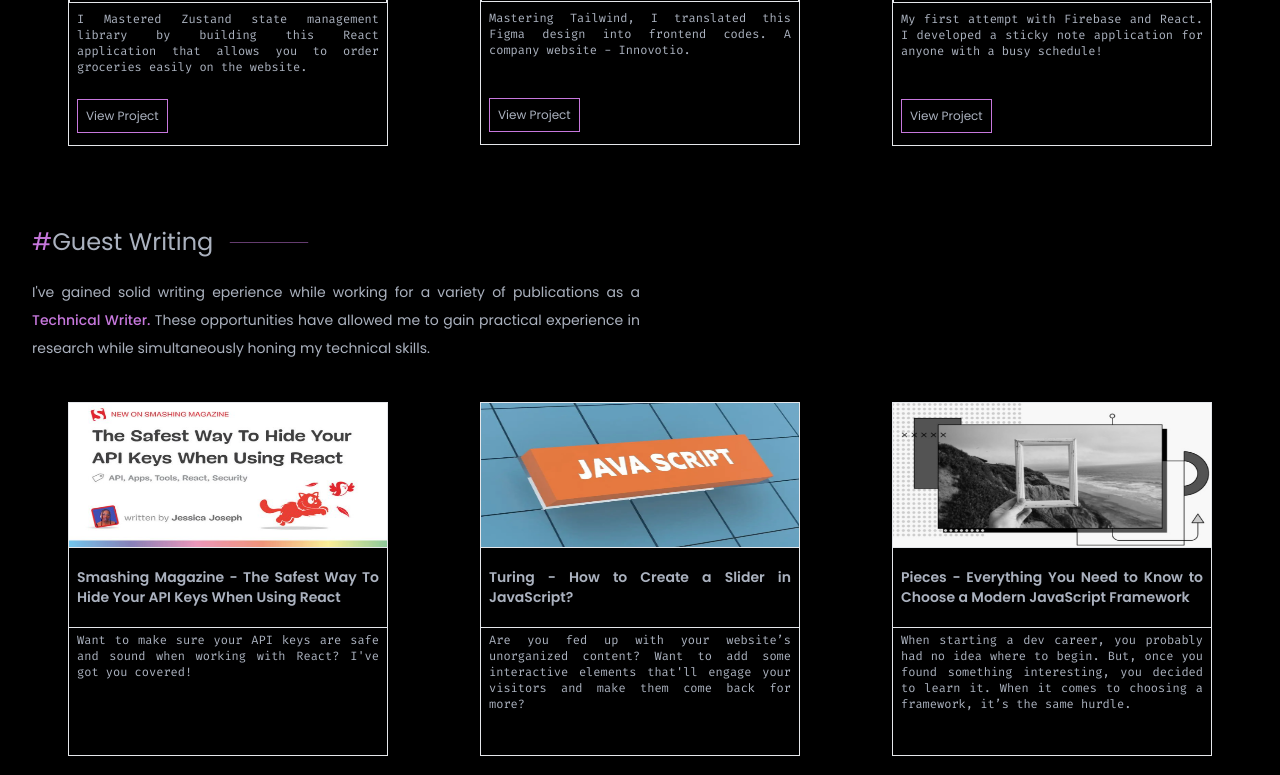
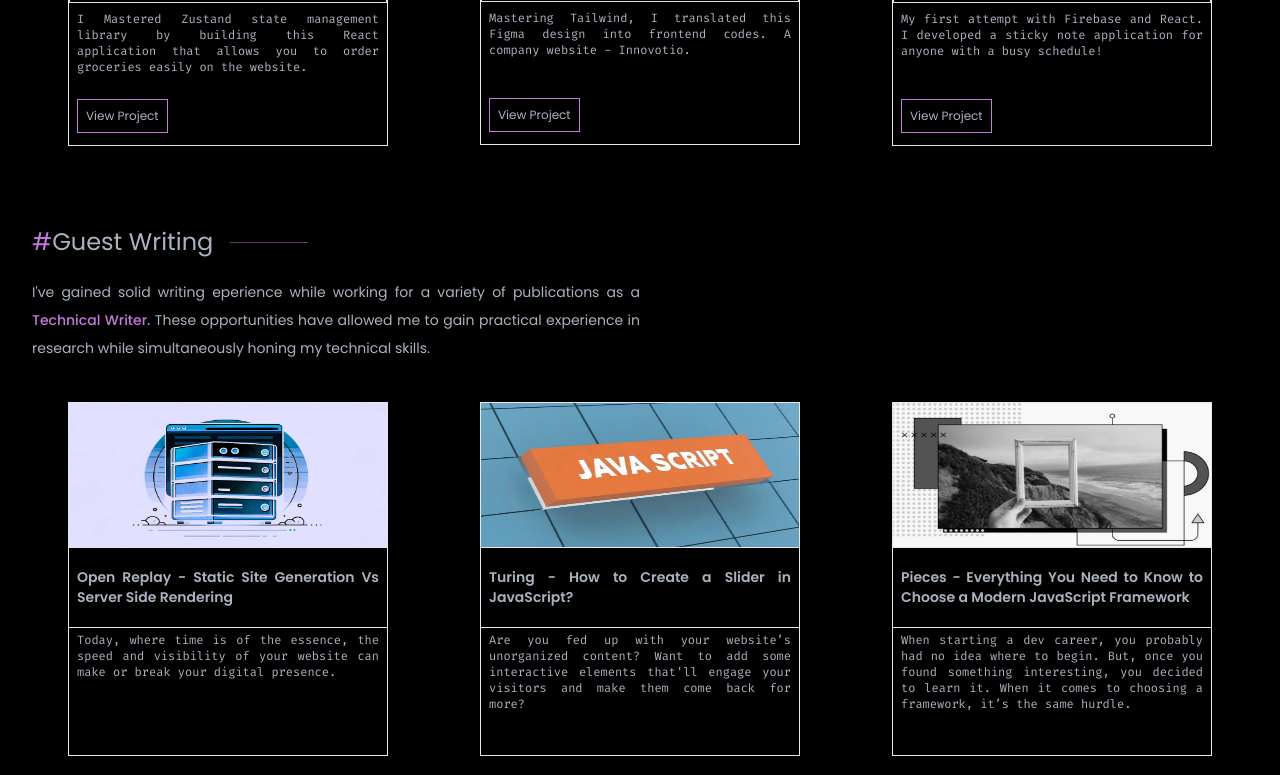
Before and after one commit to ForJessicaSake/Portfolio, a React (Create React App) app: page / in a window 1280 px wide. Shown: the part 1999-2774 px from the top of the page. Built offline with nearby package versions, Linux system fonts and the light colour scheme; no server answers.

Commit message:
fix: article

```diff
--- a/src/components/GuestWriting.tsx
+++ b/src/components/GuestWriting.tsx
@@ -15,14 +15,15 @@
 const GuestWriting: React.FC = () => {
   const articles = [
     {
-      id: 5,
-      publication: "Smashing Magazine",
-      link: "https://www.smashingmagazine.com/2023/05/safest-way-hide-api-keys-react/",
-      title: "The Safest Way To Hide Your API Keys When Using React",
-      coverImage: "/API.png",
+      id: 2,
+      publication: "Open Replay",
+      link: "https://blog.openreplay.com/static-side-generation-vs-server-side-rendering",
+      title: "Static Site Generation Vs Server Side Rendering",
+      coverImage: "ssg.png",
       brief:
-        "Want to make sure your API keys are safe and sound when working with React? I've got you covered!",
+        "Today, where time is of the essence, the speed and visibility of your website can make or break your digital presence.",
     },
+
     {
       id: 1,
       publication: "Turing",
@@ -43,13 +44,13 @@
         "When starting a dev career, you probably had no idea where to begin. But, once you found something interesting, you decided to learn it. When it comes to choosing a framework, it’s the same hurdle.",
     },
     {
-      id: 2,
-      publication: "Turing",
-      link: "https://www.turing.com/kb/nextjs-server-side-rendering",
-      title: "How to Build a Next.js App With Server-Side Rendering",
-      coverImage: "/ssr.png",
+      id: 5,
+      publication: "Smashing Magazine",
+      link: "https://www.smashingmagazine.com/2023/05/safest-way-hide-api-keys-react/",
+      title: "The Safest Way To Hide Your API Keys When Using React",
+      coverImage: "/API.png",
       brief:
-        "Enter Next.js, a React framework, which introduced a technique that addressed the shortcomings of React. ",
+        "Want to make sure your API keys are safe and sound when working with React? I've got you covered!",
     },
 
     {
@@ -98,9 +99,9 @@
           {articles?.map((article) => (
             <article
               key={article.id}
-              className="items-center text-justify cursor-pointer hover:shadow-2xl shadow-lg"
+              className="items-center text-justify hover:shadow-2xl shadow-lg"
             >
-              <figure className="border w-80">
+              <figure className="border w-80 cursor-pointer">
                 <Link to={article.link} target="blank">
                   <img
                     src={article.coverImage}
--- a/src/components/Header.tsx
+++ b/src/components/Header.tsx
@@ -34,8 +34,7 @@
         </h1>
         <p className="py-6 text-sm text-justify leading-7">
           I am <span className="text-primary"> Jessica,</span> a detail-oriented{" "}
-          <span className="text-primary font-medium">Frontend Developer </span>{" "} at
-          <span className="text-primary font-medium"> Brimble </span>   who loves building quality applications using JavaScript and its
+          <span className="text-primary font-medium">Frontend Developer </span>{" "}  who loves building quality applications using JavaScript and its
           frameworks. I started my journey in 2021, after attending my first
           tech event with <span className="text-primary"> SheCodeAfrica</span>,
           a community I joined while studying computer science at the University
```
Also changed, not shown: public/ssg.png (added).
